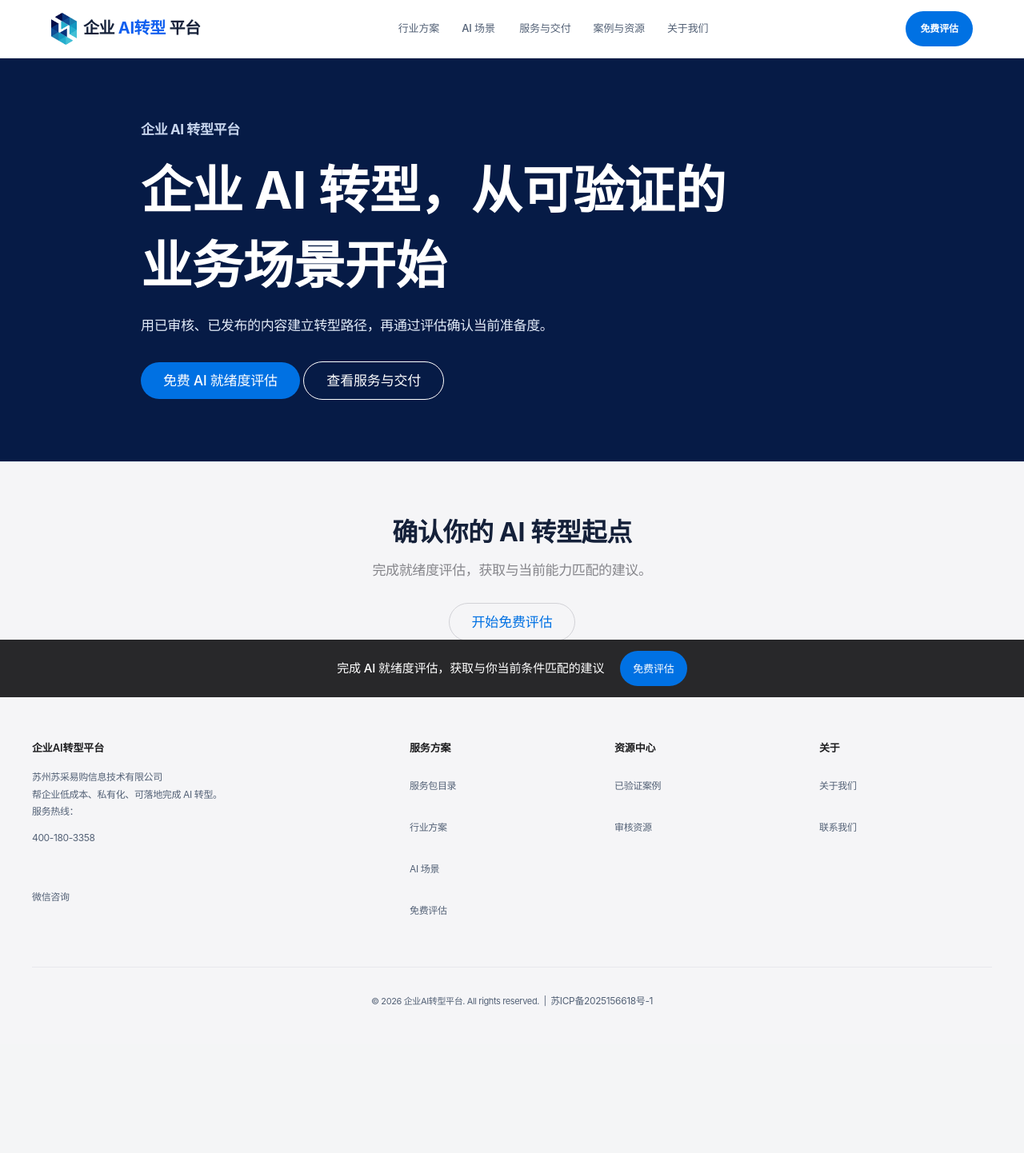
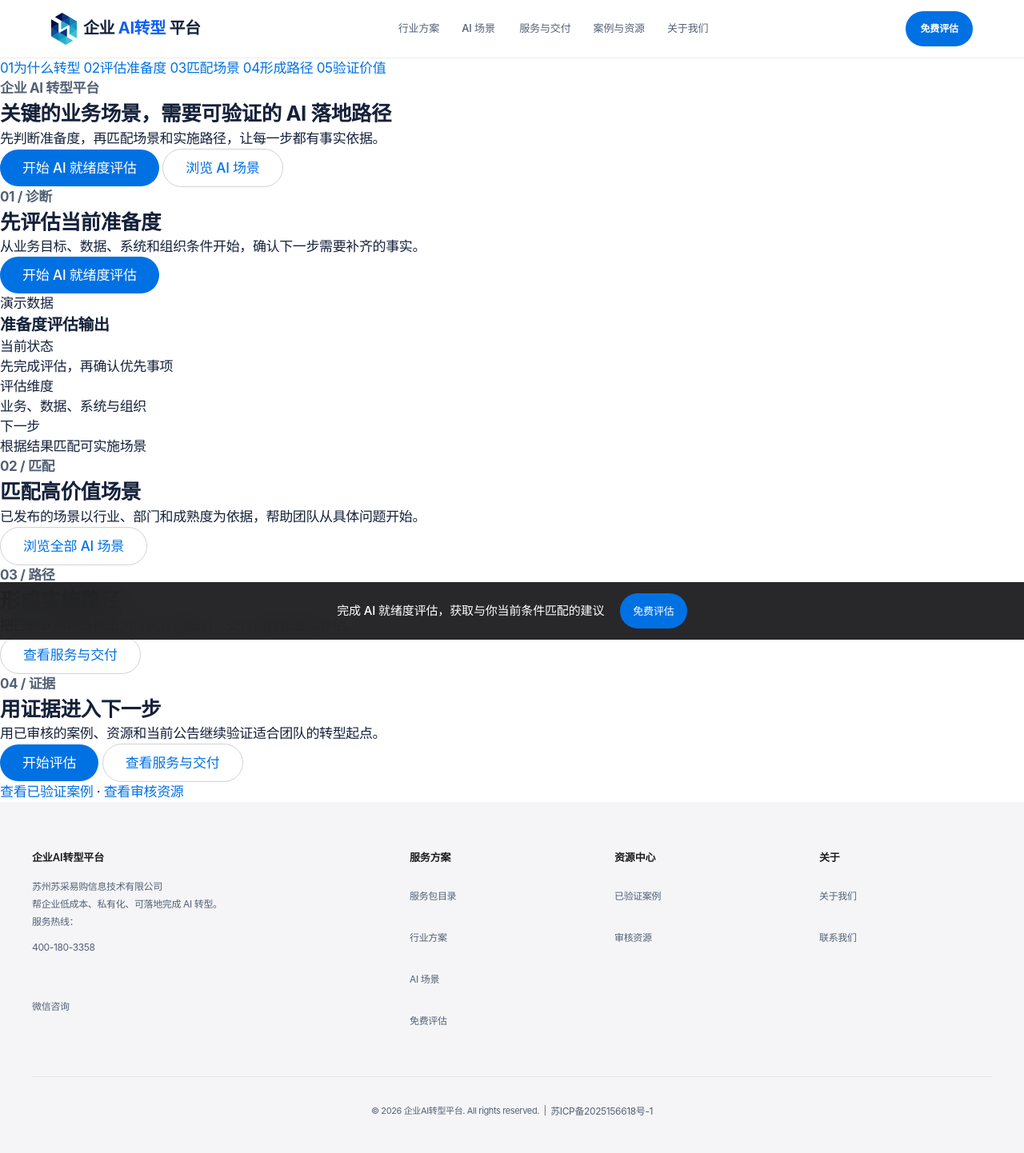
Before and after one commit to torresraymundese-ctrl/ai-transformation-platform, a Python web app: template templates/index.html in a window 1280 px wide. Shown: the top 1442 px of the page at 80% size. Before the commit the page ends 1259 px from the top, so only its background shows below. Run offline with Jinja, Linux system fonts and the light colour scheme; the template is opened without the code that fills it, so the values that code supplies are empty.

Commit message:
feat: structure the guided transformation story

```diff
--- a/templates/index.html
+++ b/templates/index.html
@@ -1,5 +1,4 @@
 {% extends "base.html" %}
-{% from "components/content_card.html" import content_card %}
 {% block title %}企业 AI 转型平台 - 经审核的场景、服务与内容{% endblock %}
 {% block analytics_page %}home{% endblock %}
 {% block main_attributes %} class="public-page public-home"{% endblock %}
@@ -9,106 +8,124 @@
 {% endblock %}
 
 {% block content %}
-  <section class="home-hero home-hero--navy">
-    <div class="public-container home-hero-inner">
-      <p class="public-eyebrow">企业 AI 转型平台</p>
-      <h1>企业 AI 转型，从可验证的业务场景开始</h1>
-      <p>用已审核、已发布的内容建立转型路径，再通过评估确认当前准备度。</p>
-      <div class="ui-actions">
-        <a href="/assessment" class="btn btn-primary">免费 AI 就绪度评估</a>
+  <div class="guided-story" data-guided-story data-active-chapter="story-purpose">
+    <nav class="guided-story-progress" aria-label="首页转型路径">
+      {% for chapter_id, label in (
+        ('story-purpose', '为什么转型'),
+        ('story-assessment', '评估准备度'),
+        ('story-matching', '匹配场景'),
+        ('story-roadmap', '形成路径'),
+        ('story-evidence', '验证价值')
+      ) %}
+      <a href="#{{ chapter_id }}" data-story-step="{{ chapter_id }}"{% if loop.first %} aria-current="step"{% endif %}>
+        <span aria-hidden="true">0{{ loop.index }}</span><span>{{ label }}</span>
+      </a>
+      {% endfor %}
+    </nav>
+
+    <section id="story-purpose" class="story-chapter story-chapter--hero" data-story-chapter data-story-key="purpose">
+      <div class="story-copy">
+        <p class="public-eyebrow">企业 AI 转型平台</p>
+        <h1>关键的业务场景，需要可验证的 AI 落地路径</h1>
+        <p>先判断准备度，再匹配场景和实施路径，让每一步都有事实依据。</p>
+        <div class="ui-actions">
+          <a href="/assessment" class="btn btn-primary">开始 AI 就绪度评估</a>
+          <a href="/scenarios" class="btn btn-outline">浏览 AI 场景</a>
+        </div>
+      </div>
+      <div class="story-product story-product--overview" data-product-surface="overview">
+        {% for scenario in scenarios[:3] %}
+        <article>
+          <span>0{{ loop.index }}</span>
+          <h2><a href="{{ url_for('public_catalog.scenario_detail', slug=scenario.slug) }}">{{ scenario.title }}</a></h2>
+          <p>{{ scenario.summary }}</p>
+        </article>
+        {% endfor %}
+      </div>
+    </section>
+
+    <section id="story-assessment" class="story-chapter" data-story-chapter data-story-key="assessment">
+      <div class="story-copy">
+        <p class="public-eyebrow">01 / 诊断</p>
+        <h2>先评估当前准备度</h2>
+        <p>从业务目标、数据、系统和组织条件开始，确认下一步需要补齐的事实。</p>
+        <a href="/assessment" class="btn btn-primary">开始 AI 就绪度评估</a>
+      </div>
+      <div class="story-product" data-product-surface="assessment">
+        <p><span data-demo-label>演示数据</span></p>
+        <h3>准备度评估输出</h3>
+        <dl>
+          <div><dt>当前状态</dt><dd>先完成评估，再确认优先事项</dd></div>
+          <div><dt>评估维度</dt><dd>业务、数据、系统与组织</dd></div>
+          <div><dt>下一步</dt><dd>根据结果匹配可实施场景</dd></div>
+        </dl>
+      </div>
+    </section>
+
+    <section id="story-matching" class="story-chapter" data-story-chapter data-story-key="matching">
+      <div class="story-copy">
+        <p class="public-eyebrow">02 / 匹配</p>
+        <h2>匹配高价值场景</h2>
+        <p>已发布的场景以行业、部门和成熟度为依据，帮助团队从具体问题开始。</p>
+        <a href="/scenarios" class="btn btn-outline">浏览全部 AI 场景</a>
+      </div>
+      <div class="story-product" data-product-surface="matching">
+        {% for scenario in scenarios[:3] %}
+        <article>
+          <h3><a href="{{ url_for('public_catalog.scenario_detail', slug=scenario.slug) }}">{{ scenario.title }}</a></h3>
+          <p>{{ scenario.summary }}</p>
+          <p>{{ scenario.industries|join('、') }} · {{ scenario.departments|join('、') }}</p>
+        </article>
+        {% endfor %}
+        {% if industries %}
+        <p class="story-compact-links">行业方案：{% for industry in industries[:3] %}<a href="{{ url_for('public_catalog.industry_detail', slug=industry.slug) }}">{{ industry.title }}</a>{% if not loop.last %}、{% endif %}{% endfor %}</p>
+        {% endif %}
+      </div>
+    </section>
+
+    <section id="story-roadmap" class="story-chapter" data-story-chapter data-story-key="roadmap">
+      <div class="story-copy">
+        <p class="public-eyebrow">03 / 路径</p>
+        <h2>形成实施路径</h2>
+        <p>把已确认的场景推进为可执行的服务、交付边界和后续评估。</p>
         <a href="/service-packages" class="btn btn-outline">查看服务与交付</a>
       </div>
-    </div>
-  </section>
+      <div class="story-product" data-product-surface="roadmap">
+        {% for service in services[:3] %}
+        <article>
+          <h3><a href="{{ url_for('public_catalog.service_package_detail', slug=service.slug) }}">{{ service.title }}</a></h3>
+          <p>{{ service.summary }}</p>
+        </article>
+        {% endfor %}
+      </div>
+    </section>
 
-  {% if industries %}
-  <section class="public-section public-section--muted home-section" data-content-section="home-industries">
-    <div class="public-container">
-      <div class="home-section-heading-row">
-        <header class="public-section-header"><h2>行业方案</h2><p>从已发布的行业路径开始。</p></header>
-        <a class="btn btn-outline" href="/industries">查看全部行业方案</a>
+    <section id="story-evidence" class="story-chapter" data-story-chapter data-story-key="evidence">
+      <div class="story-copy">
+        <p class="public-eyebrow">04 / 证据</p>
+        <h2>用证据进入下一步</h2>
+        <p>用已审核的案例、资源和当前公告继续验证适合团队的转型起点。</p>
+        <div class="ui-actions">
+          <a href="/assessment" class="btn btn-primary">开始评估</a>
+          <a href="/service-packages" class="btn btn-outline">查看服务与交付</a>
+        </div>
       </div>
-      <div class="catalog-grid{% if industries|length == 1 %} catalog-grid--single{% endif %}">
-        {% for item in industries %}{{ content_card(item, url_for('public_catalog.industry_detail', slug=item.slug), heading_level=3) }}{% endfor %}
+      <div class="story-product" data-product-surface="evidence">
+        {% for case in cases[:1] %}
+        <article>
+          <p class="public-eyebrow">{{ case.verification_label }}</p>
+          <h3><a href="{{ url_for('public_catalog.case_detail', slug=case.slug) }}">{{ case.title }}</a></h3>
+          <p>{{ case.summary }}</p>
+        </article>
+        {% endfor %}
+        {% for resource in resources[:2] %}
+        <p><a href="{{ url_for('public_catalog.resource_detail', slug=resource.slug) }}">{{ resource.title }}</a></p>
+        {% endfor %}
+        {% for announcement in announcements[:2] %}
+        <p><a href="{{ url_for('public_catalog.announcement_detail', slug=announcement.slug) }}">{{ announcement.title }}</a></p>
+        {% endfor %}
+        <p class="story-compact-links"><a href="/cases">查看已验证案例</a> · <a href="/resources">查看审核资源</a></p>
       </div>
-    </div>
-  </section>
-  {% endif %}
-
-  {% if scenarios %}
-  <section class="public-section home-section" data-content-section="home-scenarios">
-    <div class="public-container">
-      <div class="home-section-heading-row">
-        <header class="public-section-header"><h2>AI 场景</h2><p>根据部门与成熟度选择可实施场景。</p></header>
-        <a class="btn btn-outline" href="/scenarios">查看全部 AI 场景</a>
-      </div>
-      <div class="catalog-grid{% if scenarios|length == 1 %} catalog-grid--single{% endif %}">
-        {% for item in scenarios %}{{ content_card(item, url_for('public_catalog.scenario_detail', slug=item.slug), heading_level=3) }}{% endfor %}
-      </div>
-    </div>
-  </section>
-  {% endif %}
-
-  {% if services %}
-  <section class="public-section public-section--muted home-section" data-content-section="home-services">
-    <div class="public-container">
-      <div class="home-section-heading-row">
-        <header class="public-section-header"><h2>服务与交付</h2><p>浏览已发布的服务包范围、周期和验收边界。</p></header>
-        <a class="btn btn-outline" href="/service-packages">查看全部服务包</a>
-      </div>
-      <div class="catalog-grid{% if services|length == 1 %} catalog-grid--single{% endif %}">
-        {% for item in services %}{{ content_card(item, url_for('public_catalog.service_package_detail', slug=item.slug), item.category, heading_level=3) }}{% endfor %}
-      </div>
-    </div>
-  </section>
-  {% endif %}
-
-  {% if cases %}
-  <section class="public-section home-section" data-content-section="home-cases">
-    <div class="public-container">
-      <div class="home-section-heading-row">
-        <header class="public-section-header"><h2>已验证案例</h2><p>仅展示通过来源、隐私与指标审核的案例。</p></header>
-        <a class="btn btn-outline" href="/cases">查看全部已验证案例</a>
-      </div>
-      <div class="catalog-grid{% if cases|length == 1 %} catalog-grid--single{% endif %}">
-        {% for item in cases %}{{ content_card(item, url_for('public_catalog.case_detail', slug=item.slug), item.verification_label, heading_level=3) }}{% endfor %}
-      </div>
-    </div>
-  </section>
-  {% endif %}
-
-  {% if resources %}
-  <section class="public-section public-section--muted home-section" data-content-section="home-resources">
-    <div class="public-container">
-      <div class="home-section-heading-row">
-        <header class="public-section-header"><h2>审核资源</h2><p>仅展示已发布且完整的资源。</p></header>
-        <a class="btn btn-outline" href="/resources">查看全部审核资源</a>
-      </div>
-      <div class="catalog-grid{% if resources|length == 1 %} catalog-grid--single{% endif %}">
-        {% for item in resources %}{{ content_card(item, url_for('public_catalog.resource_detail', slug=item.slug), item.resource_type_label, heading_level=3) }}{% endfor %}
-      </div>
-    </div>
-  </section>
-  {% endif %}
-
-  {% if announcements %}
-  <section class="public-section home-section" data-content-section="home-announcements">
-    <div class="public-container">
-      <div class="home-section-heading-row">
-        <header class="public-section-header"><h2>当前公告</h2><p>仅展示当前有效且已发布的公告。</p></header>
-      </div>
-      <div class="catalog-grid{% if announcements|length == 1 %} catalog-grid--single{% endif %}">
-        {% for item in announcements %}{{ content_card(item, url_for('public_catalog.announcement_detail', slug=item.slug), heading_level=3) }}{% endfor %}
-      </div>
-    </div>
-  </section>
-  {% endif %}
-
-  <section class="public-section home-final-cta">
-    <div class="public-container">
-      <h2>确认你的 AI 转型起点</h2>
-      <p>完成就绪度评估，获取与当前能力匹配的建议。</p>
-      <a href="/assessment" class="btn btn-outline">开始免费评估</a>
-    </div>
-  </section>
+    </section>
+  </div>
 {% endblock %}
```
Also changed, not shown: tests/test_public_catalog.py (+41 -20 lines), tests/test_ui_foundations.py (+11 -2 lines).
